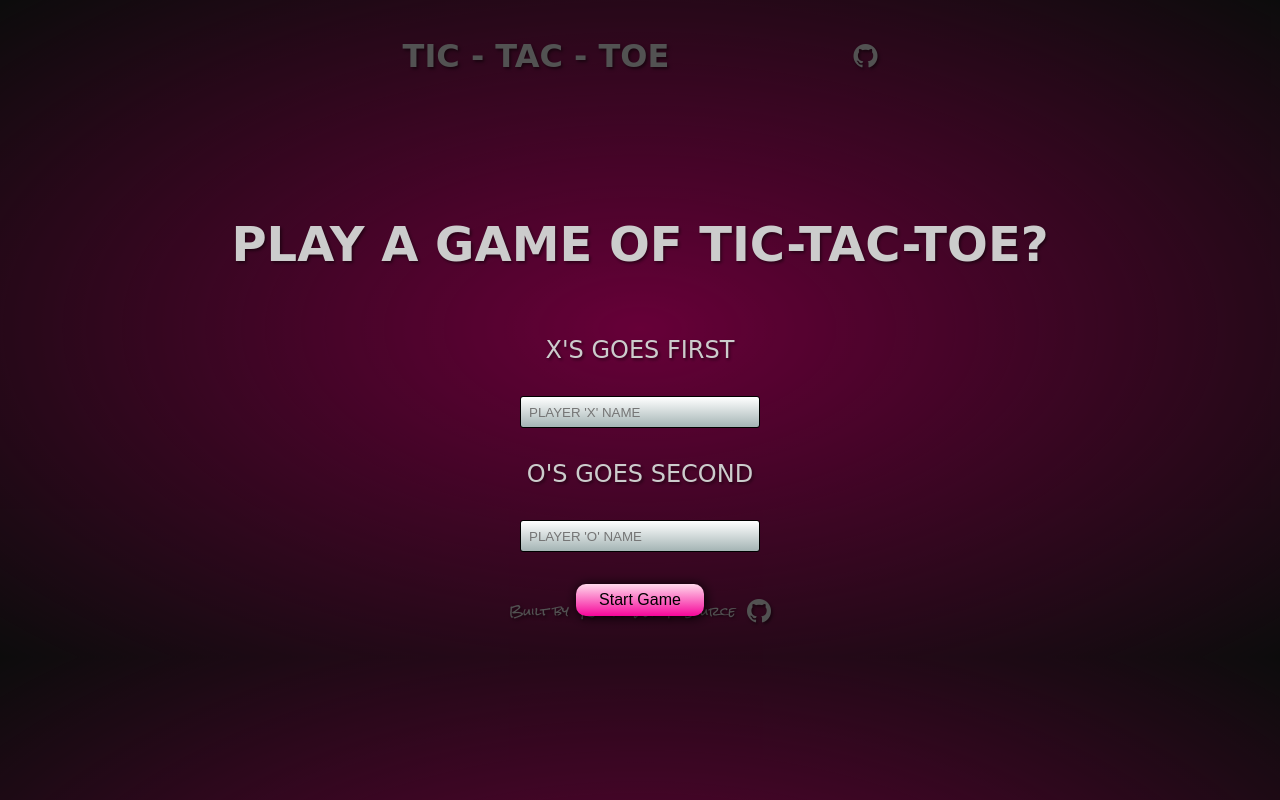
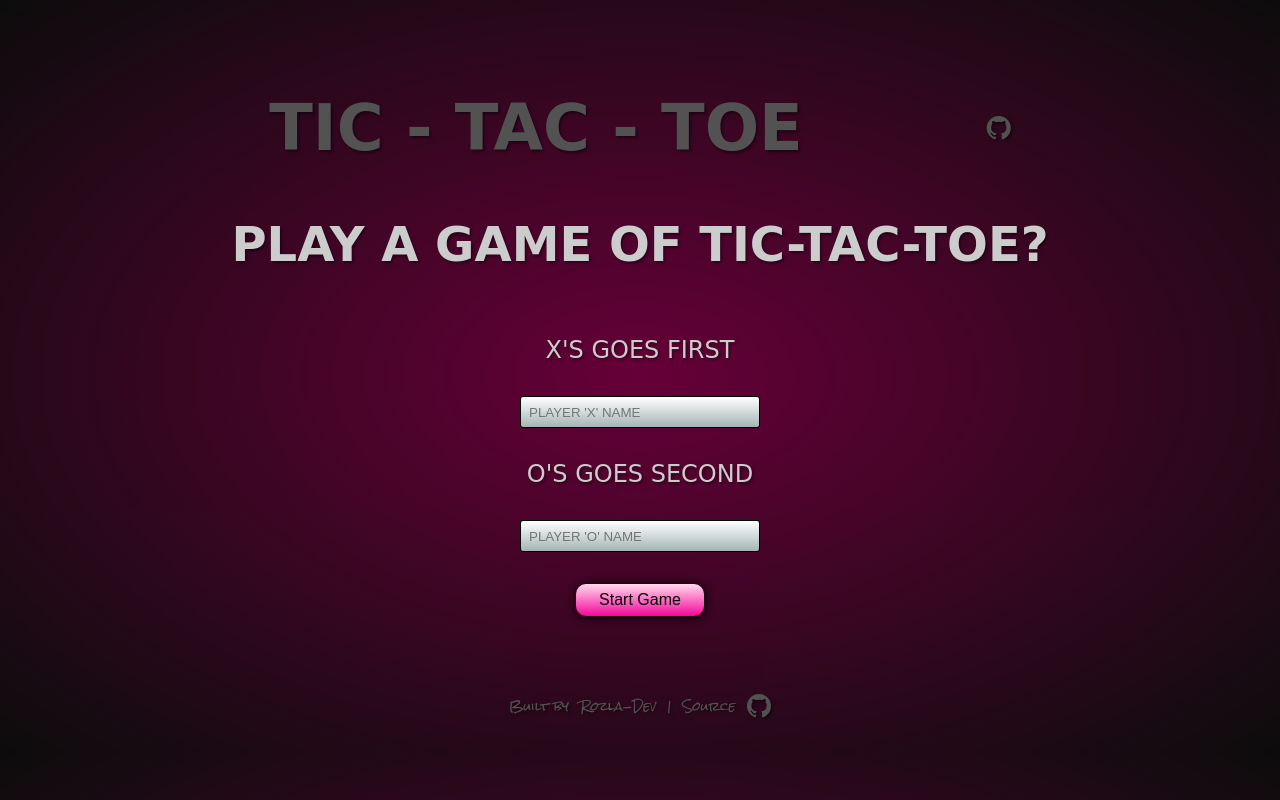
Before and after one commit to curveservices/tic-tac-toe, a plain HTML site: page index.html in a window 1280 px wide. Drawn offline with nearby package versions, Linux system fonts and the light colour scheme; a web font is replaced by a local one.

Commit message:
Margin & font changes

```diff
--- a/styles.css
+++ b/styles.css
@@ -40,7 +40,6 @@ header {
     gap: 6.3rem;
     font-size: 0.75rem;
     margin-top: 3rem;
-    /* width: 100%; */
 }
 
 i {
@@ -230,9 +229,8 @@ a {
     }
 
     header {
-        font-size: 1rem;
+        font-size: 2rem;
         gap: 11.5rem;
-        margin: 1rem 0rem
     }
 
     main {
```
